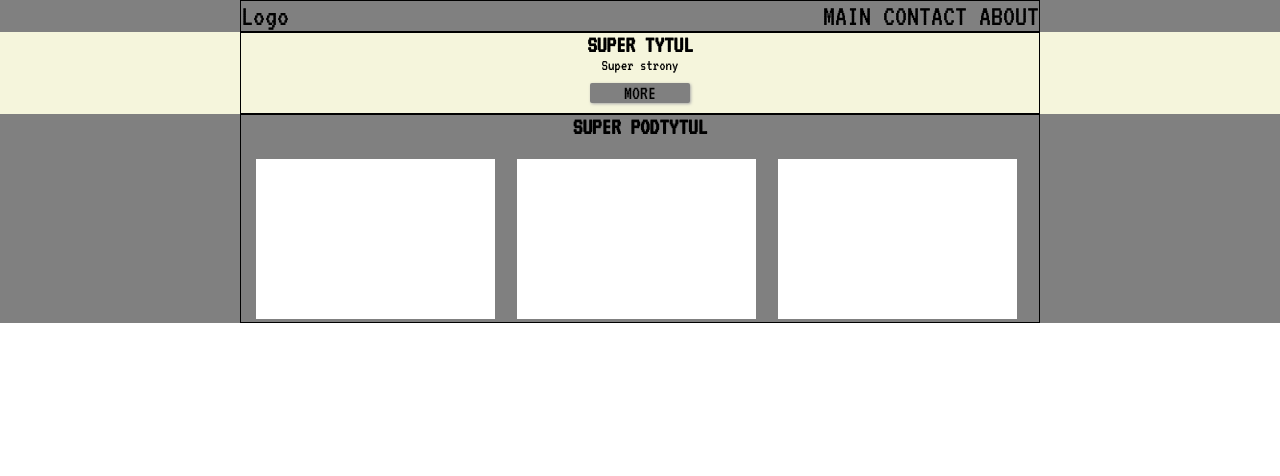
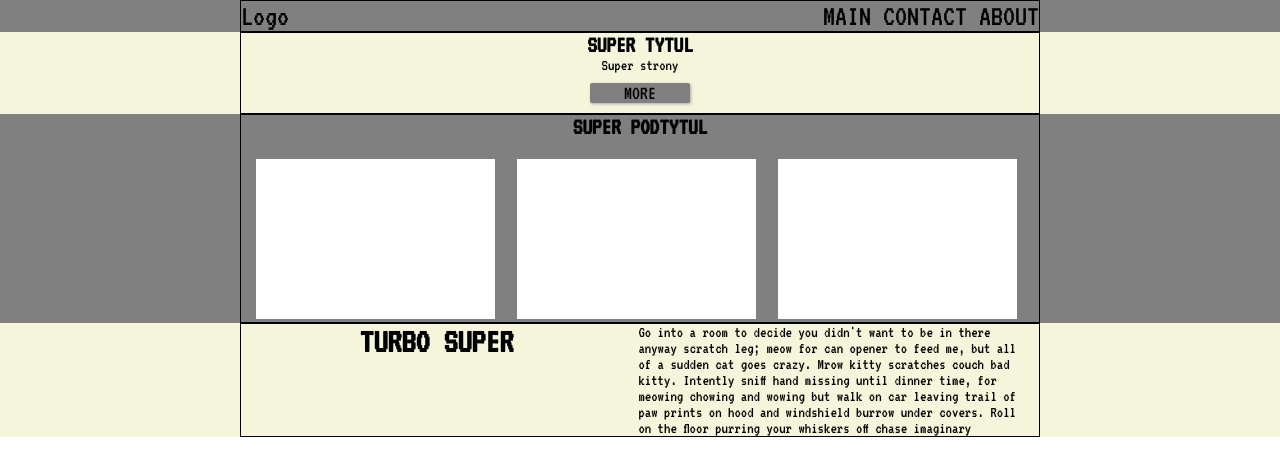
Before and after one commit to FilipLutowski/simple-layout, a plain HTML site: page index.html in a window 1280 px wide. Drawn offline with Linux system fonts and the light colour scheme.

Commit message:
next box

```diff
--- a/css/style.css
+++ b/css/style.css
@@ -66,7 +66,7 @@ box-shadow: none;
 .products{
 	background-color: grey;
 }
-.box{
+.medium-box{
 	width: 30%;
 	display: inline-block;
 	margin-left: 15px;
@@ -78,3 +78,16 @@ box-shadow: none;
 .section-header h2{
 	padding-bottom: 20px;
 }
+.box{
+	display: inline-block;
+	width: 49%;
+	margin: 0 auto;
+	vertical-align: top;
+}
+.box h3{
+	text-align: center;
+	font-size: 35px;
+}
+.description{
+	background-color: beige;
+}
--- a/index.html
+++ b/index.html
@@ -32,15 +32,30 @@
       <div class="section-header">
         <h2>SUPER PODTYTUL</h2>
       </div>
-      <div class="box">
+      <div class="medium-box">
         <div class="content-box"></div>
       </div>
-      <div class="box">
+      <div class="medium-box">
         <div class="content-box"></div>
       </div>
-      <div class="box">
+      <div class="medium-box">
         <div class="content-box"></div>
       </div>
     </div>
+  </section>
+  <section class="description">
+    <div class="main-width">
+      <div class="box">
+        <h3>TURBO SUPER</h3>
+
+      </div>
+      <div class="box">
+        <p>Go into a room to decide you didn't want to be in there anyway scratch leg; meow for can opener to feed me, but all of a sudden cat goes crazy. Mrow kitty scratches couch bad kitty. Intently sniff hand missing until dinner time, for meowing chowing and wowing but walk on car leaving trail of paw prints on hood and windshield burrow under covers. Roll on the floor purring your whiskers off chase imaginary</p>
+
+      </div>
+      </div>
+
+    </div>
+  </section>
 </body>
 </html>
```
